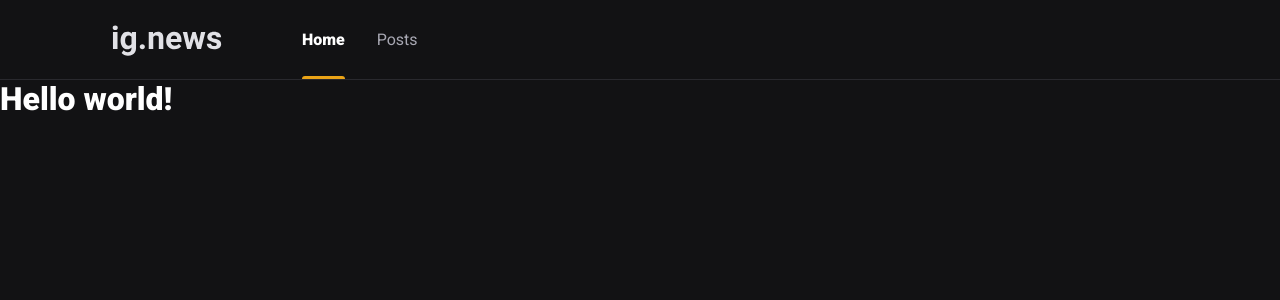
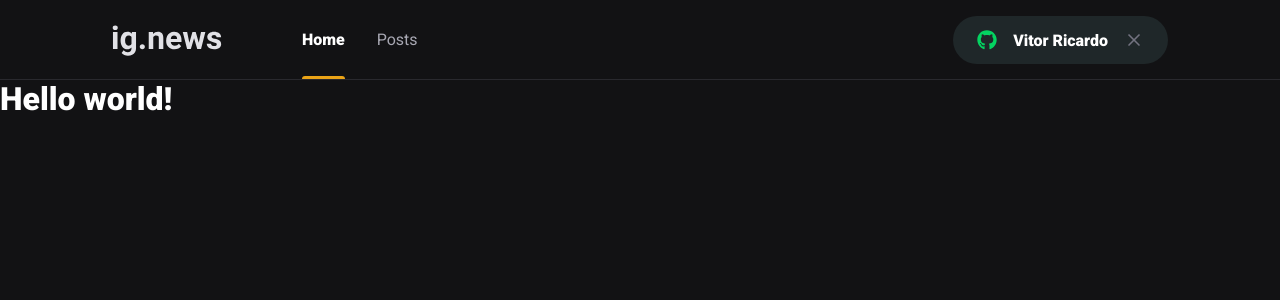
Before and after one commit to vradriano/ignews, a Next.js app: page / in a window 1280 px wide. Shown: the top 300 px of the page. Built offline with nearby package versions, Linux system fonts and the light colour scheme.

Commit message:
component button

```diff
--- a/package.json
+++ b/package.json
@@ -11,6 +11,7 @@
     "next": "12.0.8",
     "react": "17.0.2",
     "react-dom": "17.0.2",
+    "react-icons": "^4.3.1",
     "sass": "^1.48.0"
   },
   "devDependencies": {
--- a/src/components/Header/index.tsx
+++ b/src/components/Header/index.tsx
@@ -1,3 +1,4 @@
+import { SignInButton } from '../SignInButton'
 import styles from './styles.module.scss'
 
 export function Header() {
@@ -9,7 +10,9 @@
           <a className={styles.active}>Home</a>
           <a>Posts</a>
         </nav>
+        <SignInButton />
       </div>
+
     </header>
   )
 }
--- a/src/components/Header/styles.module.scss
+++ b/src/components/Header/styles.module.scss
@@ -52,4 +52,8 @@
       }
     }
   }
+
+  button {
+    margin-left: auto;
+  }
 }
--- /dev/null
+++ b/src/components/SignInButton/index.tsx
@@ -0,0 +1,26 @@
+import { FaGithub } from "react-icons/fa";
+import { FiX } from 'react-icons/fi'
+import styles from './styles.module.scss'
+
+export function SignInButton() {
+  const isUserLoggedIn = true;
+
+
+  return isUserLoggedIn ? (
+    <button
+      type="button"
+      className={styles.signInButton}
+    >
+      <FaGithub color="#04d361" />
+      Vitor Ricardo
+      <FiX color="#737380" className={styles.closeIcon} />
+    </button>
+  ) : (
+    <button
+      type="button"
+      className={styles.signInButton}
+    >
+      <FaGithub color="#eba417" />
+      Sign in with Github</button>
+  )
+}
--- /dev/null
+++ b/src/components/SignInButton/styles.module.scss
@@ -0,0 +1,35 @@
+.signInButton {
+  height: 3rem;
+  border-radius: 3rem;
+  background: var(--gray-850);
+
+  border: 0;
+  padding: 0 1.5rem;
+
+  display: flex;
+  align-items: center;
+  justify-content: center;
+
+  color: var(--white);
+  font-weight: bold;
+
+  svg {
+    width: 20px;
+    height: 20px;
+  }
+
+  svg:first-child {
+    margin-right: 1rem;
+
+  }
+
+  svg.closeIcon {
+    margin-left: 1rem;
+  }
+
+  transition: filter 0.2s;
+
+  &:hover {
+    filter: brightness(0.8)
+  }
+}
--- a/src/styles/global.scss
+++ b/src/styles/global.scss
@@ -23,6 +23,7 @@
   --gray-100: #e1e1e6;
   --gray-300: #a8a8b3;
   --gray-800: #29292e;
+  --gray-850: #1f2729;
   --gray-900: #121214;
 
   --cyan-500: #61dafb;
```
Also changed, not shown: 1 other file (tests, documents, lock files or other folders).
